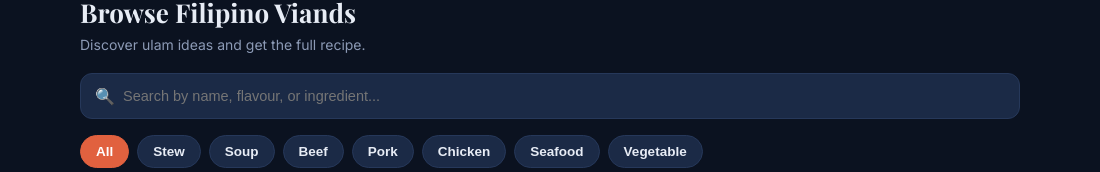
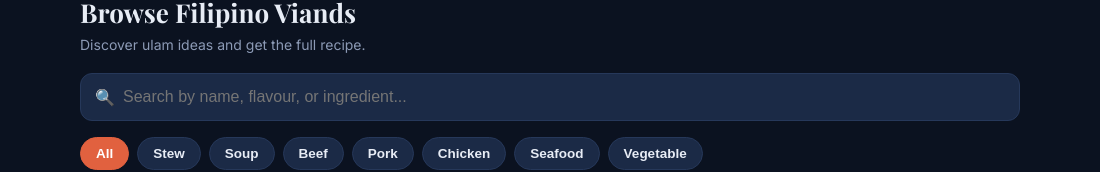
Before and after one commit to andreiiiizz/ulamfinder, an Electron app: page index.html in a window 1100 px wide. Shown: the part 279-451 px from the top of the page. Drawn offline with nearby package versions, Linux system fonts and the light colour scheme; a web font is replaced by a local one.

Commit message:
Increase input font size in search bar

```diff
--- a/index.html
+++ b/index.html
@@ -101,7 +101,7 @@
   .search-bar{position:relative;margin-bottom:16px;}
   .search-bar input{
     width:100%;padding:14px 16px 14px 42px;border:1px solid var(--border);
-    border-radius:12px;background:var(--surface);font-size:14.5px;color:var(--ink);
+    border-radius:12px;background:var(--surface);font-size:16px;color:var(--ink);
   }
   .search-bar input:focus{outline:none;border-color:var(--rust);}
   .search-bar .icn{position:absolute;left:15px;top:50%;transform:translateY(-50%);color:var(--muted);}
```
